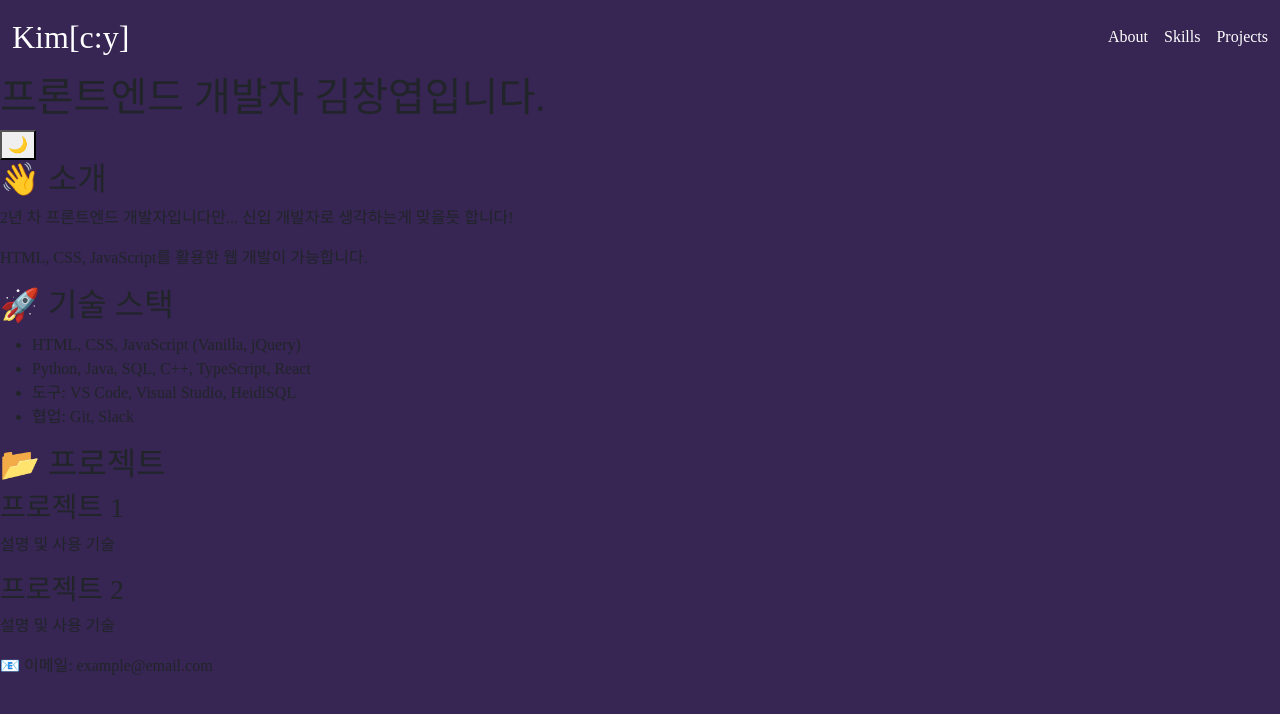
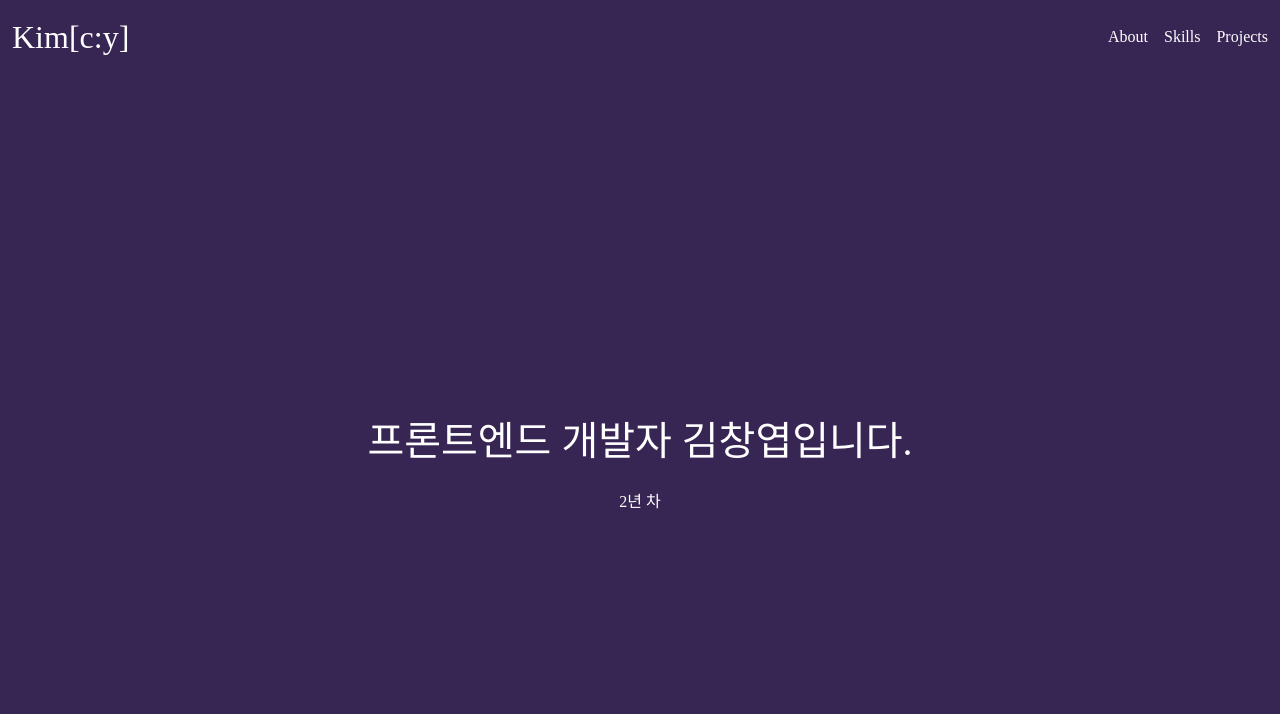
Before and after one commit to Muckki/New-Porfolio, a plain HTML site: page index.html in a window 1280 px wide. Drawn offline with nearby package versions, Linux system fonts and the light colour scheme; a web font is replaced by a local one.

Commit message:
25.02.16 셋째날 커밋

```diff
--- a/index.html
+++ b/index.html
@@ -17,7 +17,7 @@
 
 </head>
 <body>
-    <div class="container-xxl p-0">
+    <div class="container-xxl p-0 vh-100">
         <nav class="navbar navbar-expand-lg ">
             <div class="container-fluid">
                 <a class="navbar-brand fs-2 text-white" href="#">Kim[c:y]</a>
@@ -34,8 +34,12 @@
                 </ul>
             </div>
         </nav>
+        <div id="page1" class="gap-3 h-100 w-100">
+            <h1>프론트엔드 개발자 김창엽입니다.</h1>
+            <p>2년 차</p>
+        </div>
 
-        <header>
+        <!-- <header>
             <h1>프론트엔드 개발자 김창엽입니다.</h1>
             <button id="dark-mode-toggle">🌙</button>
         </header>
@@ -70,7 +74,7 @@
 
         <footer>
             <p>📧 이메일: example@email.com</p>
-        </footer>
+        </footer> -->
     </div>
 
 
--- a/style.css
+++ b/style.css
@@ -8,16 +8,16 @@ body {
     margin: 0;
     padding: 0;
     background-color: #372554!important;
-
     /* 드래그 방지 */
     -webkit-user-select:none;
     -moz-user-select:none;
     -ms-user-select:none;
     user-select:none
 }
-
+body *{
+    color: #FFF!important;
+}
 .link-text {
-    color: #fff!important;
     text-decoration: none;
     transition: color 0.3s ease-in-out;
 }
@@ -25,3 +25,13 @@ body {
 .link-text:hover {
     color: #f1c40f!important;
 }
+
+/* 페이지 1 */
+#page1 {
+    display: flex;
+    justify-content: center;
+    align-items: center;
+    flex-direction: column;
+    height: 100%;
+    width: 100%;
+}
```
